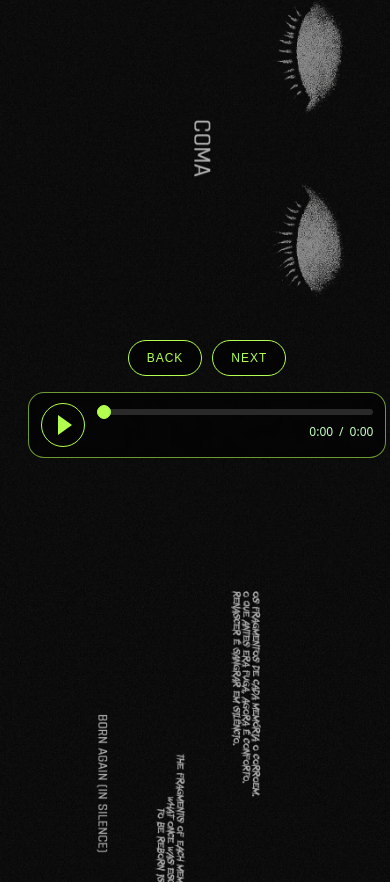
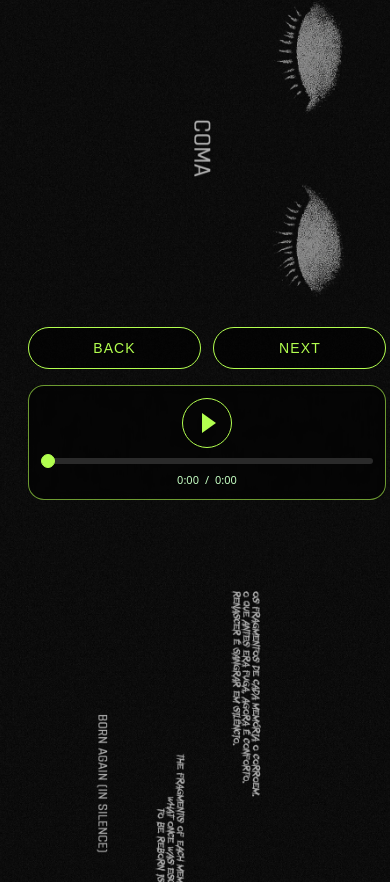
Before and after one commit to rafafariasm/coma, a plain HTML site: page index.html in a window 390 px wide. Shown: the part 1118-2000 px from the top of the page. Drawn offline with Linux system fonts and the light colour scheme.

Commit message:
Update style.css

```diff
--- a/style.css
+++ b/style.css
@@ -123,3 +123,50 @@ body { font-family: ui-sans-serif, system-ui, -apple-system, Segoe UI, Roboto, U
 /* Acessibilidade e utilidades */
 button:focus-visible { outline: 2px dashed #b2ff4f; outline-offset: 3px; }
 .sr-only { position: absolute; width: 1px; height: 1px; padding: 0; margin: -1px; overflow: hidden; clip: rect(0,0,0,0); border: 0; }
+
+/* ===== Ajustes responsivos extras ===== */
+
+/* Player em telas menores */
+@media (max-width: 600px) {
+  .player {
+    grid-template-columns: 1fr; /* botão play em cima, barra embaixo */
+    gap: 10px;
+    padding: 12px;
+    margin-bottom: 5svh;
+  }
+  .player .play {
+    margin: 0 auto;
+    width: 50px;
+    height: 50px;
+  }
+  .time {
+    justify-content: center;
+    font-size: 11px;
+  }
+}
+
+/* Botões mais acessíveis em telas pequenas */
+@media (max-width: 480px) {
+  .btn {
+    padding: 12px 20px;
+    font-size: 14px;
+  }
+  .controls {
+    flex-wrap: wrap;
+    gap: 12px;
+  }
+  .controls .btn {
+    flex: 1 1 auto; /* botões ocupam largura proporcional */
+    text-align: center;
+  }
+}
+
+/* Para telas muito largas (monitores grandes) */
+@media (min-width: 1400px) {
+  .player {
+    width: 900px;
+  }
+  .video-wrap {
+    width: 1100px;
+  }
+}
```
